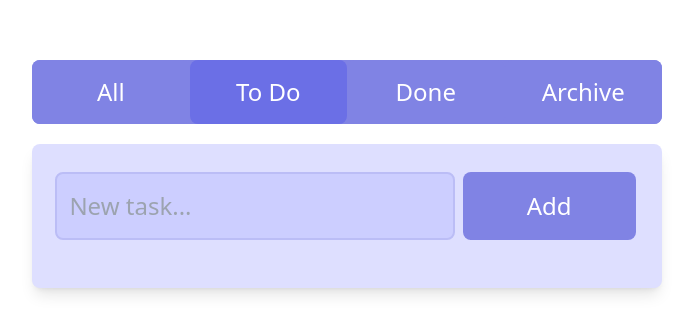
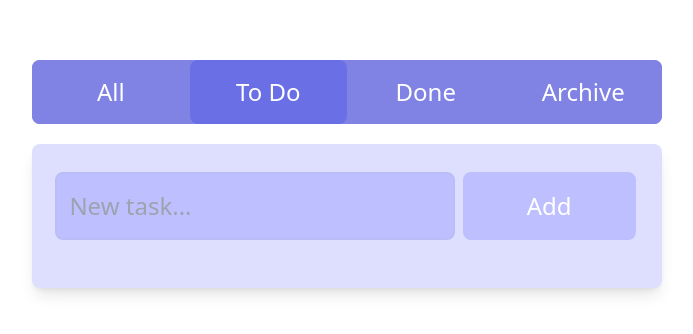
Before and after one commit to imnoura/to-do-app, a Vue app: page / in a window 1280 px wide. Shown: the part 226-560 px from the top of the page, without its empty margins (293-986 px from the left). Built offline with nearby package versions, Linux system fonts and the light colour scheme.

Commit message:
chore: change component name

```diff
--- a/src/App.vue
+++ b/src/App.vue
@@ -1,13 +1,13 @@
 <template>
   <div class="overall">
     <Header @changeState="changeTab" />
-    <TaskList :currentTab="tab" />
+    <TaskBox :currentTab="tab" />
   </div>
 </template>
 
 <script setup>
 import Header from "./components/Header.vue";
-import TaskList from "./components/TaskList.vue";
+import TaskBox from "./components/TaskBox.vue";
 import { ref } from "vue";
 
 const tab = ref("todo");
--- a/src/components/TaskList.vue
+++ b/src/components/TaskBox.vue
@@ -1,6 +1,6 @@
 <template>
   <div class="todo-box">
-    <form v-if="currentTab === 'todo'" @submit.prevent="newTask">
+    <form v-if="['todo', 'all'].includes(currentTab)" @submit.prevent="newTask">
       <input type="text" placeholder="New task..." v-model="todoInput" />
       <button :disabled="!todoInput">Add</button>
     </form>
@@ -35,7 +35,7 @@ function newTask() {
   todos.unshift({
     id: Math.random,
     content: todoInput.value,
-    isDone: false,
+    status: "all" || "todo" || "done" || "archive",
   });
   todoInput.value = "";
   setStore();
@@ -71,7 +71,7 @@ form {
 }
 
 form input {
-  @apply sm:w-[400px] text-[#4101cc] text-2xl px-3 sm:py-4 py-3 bg-[#ccceff] border-solid border-2 border-[#bbbdf6] rounded-lg;
+  @apply sm:w-[400px] text-[#4101cc] text-2xl px-3 sm:py-4 py-3 bg-[#bdbfff] border-solid border-2 border-[#bbbdf6] rounded-lg;
 }
 
 form button {
@@ -83,7 +83,7 @@ form button:hover {
 }
 
 form button[disabled] {
-  @apply sm:mt-0 mt-3 text-2xl px-16 sm:py-4 py-3 rounded-lg bg-[#8083e4] text-white cursor-not-allowed;
+  @apply sm:mt-0 mt-3 text-2xl px-16 sm:py-4 py-3 rounded-lg bg-[#bdbfff] text-white cursor-not-allowed;
 }
 
 .todo-box {
```
